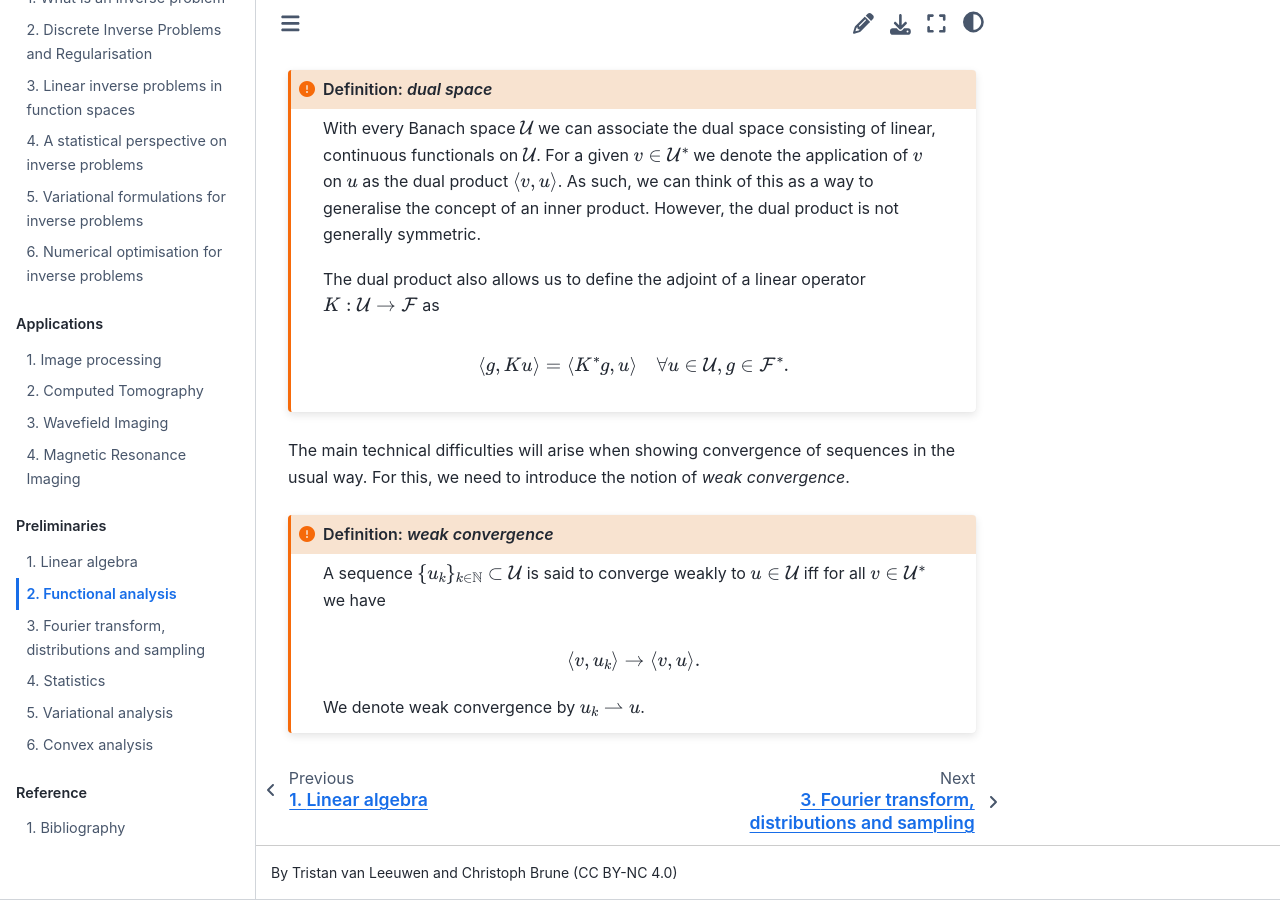
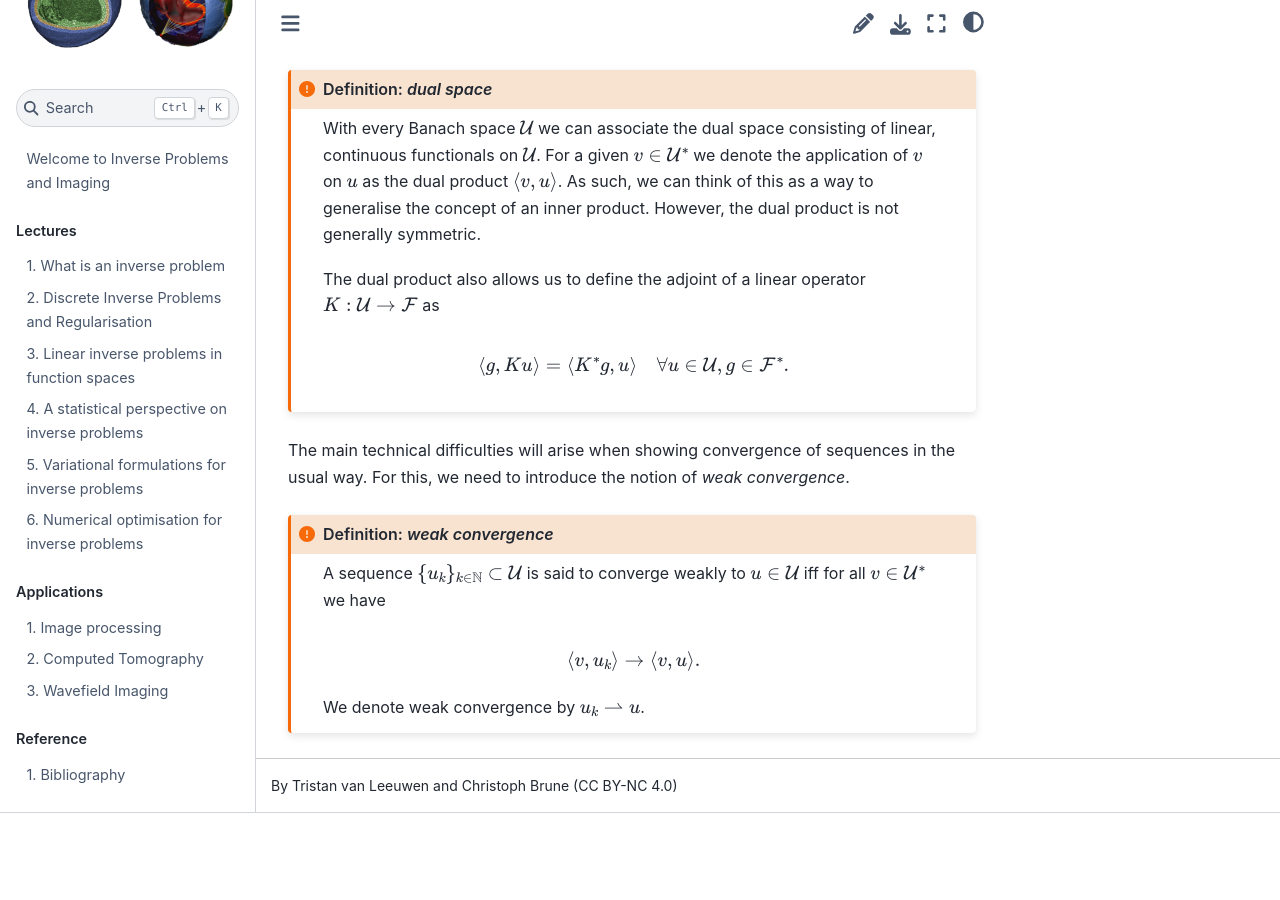
Before and after one commit to TristanvanLeeuwen/IP_and_Im_Lectures, a Jupyter Book: the page built from functional_analysis.md, in a window 1280 px wide and 900 px high, scrolled down 1456 px. Built offline with Jupyter Book 1.0.4 settings and Sphinx 7.4.7 and the Sphinx Book theme 1.1.4, drawn with Linux system fonts in a browser that asks for light colours; after the commit the page ends 2269 px from its top, so only the background shows below that.

Commit message:
modified toc

```diff
--- a/_toc.yml
+++ b/_toc.yml
@@ -15,16 +15,6 @@
   - file: image_processing
   - file: tomography
   - file: wavefield_imaging
-  - file: magnetic_resonance_imaging
-
-- part: Preliminaries
-  chapters:
-  - file: linear_algebra
-  - file: functional_analysis
-  - file: fourier_sampling
-  - file: statistics
-  - file: variational_analysis
-  - file: convex_analysis
 
 - part: Reference
   chapters:
```
